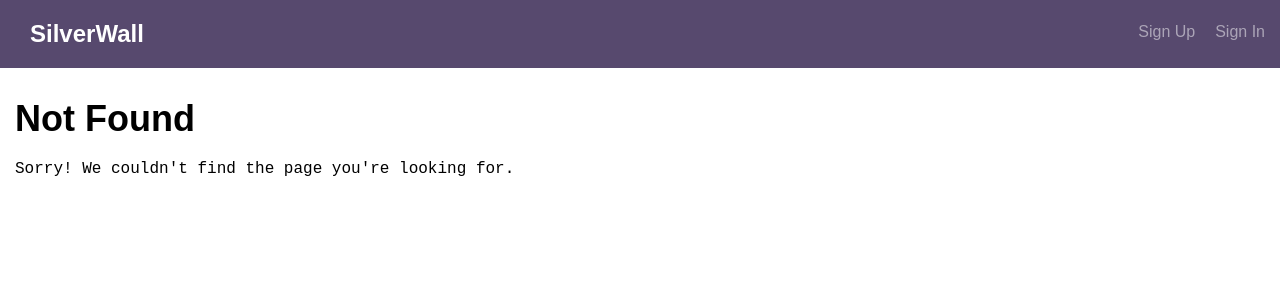
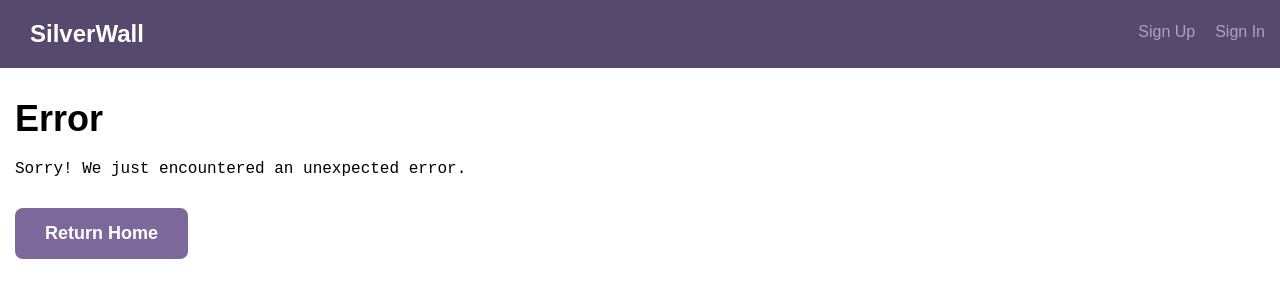
Before and after one commit to jaxyt/silver_logic_wall_app-v1, a React (Create React App) app in the folder silver-wall/: page /error in a window 1280 px wide. Before the commit this address had no page. Shown: the top 300 px of the page. Built offline with nearby package versions, Linux system fonts and the light colour scheme.

Commit message:
completed minimum viable product

```diff
--- a/silver-wall/src/App.js
+++ b/silver-wall/src/App.js
@@ -19,6 +19,7 @@ import PostDetail from './components/PostDetail';
 import UpdatePost from './components/UpdatePost';
 import DeletePost from './components/DeletePost';
 import Authenticated from './components/Authenticated';
+import Error from './components/Error';
 
 // New Imports
 import withContext from './Context';
@@ -52,6 +53,7 @@ function App() {
           <Route path='/signin' component={UserSignInWithContext} />
           <Route path='/signup' component={UserSignUpWithContext} />
           <Route path='/signout' component={UserSignOutWithContext} />
+          <Route path="/error" component={Error} />
           <Route component={NotFound} />
         </Switch>
       </div>
--- /dev/null
+++ b/silver-wall/src/components/Error.js
@@ -0,0 +1,14 @@
+import React, { Component } from 'react';
+import { Link } from 'react-router-dom';
+
+export default class Error extends Component {
+    render() {
+        return (
+            <div className="bounds">
+                <h1>Error</h1>
+                <p>Sorry! We just encountered an unexpected error.</p>
+                <Link className="button" to="/">Return Home</Link>
+            </div>
+        );
+    }
+}
--- a/silver-wall/src/components/NotFound.js
+++ b/silver-wall/src/components/NotFound.js
@@ -1,8 +1,10 @@
 import React from 'react';
+import { Link } from 'react-router-dom';
 
 export default () => (
     <div className="bounds">
         <h1>Not Found</h1>
         <p>Sorry! We couldn't find the page you're looking for.</p>
+        <Link className="button" to="/">Return Home</Link>
     </div>
 );
```
Also changed, not shown: 2 other files (tests, documents, lock files or other folders).
